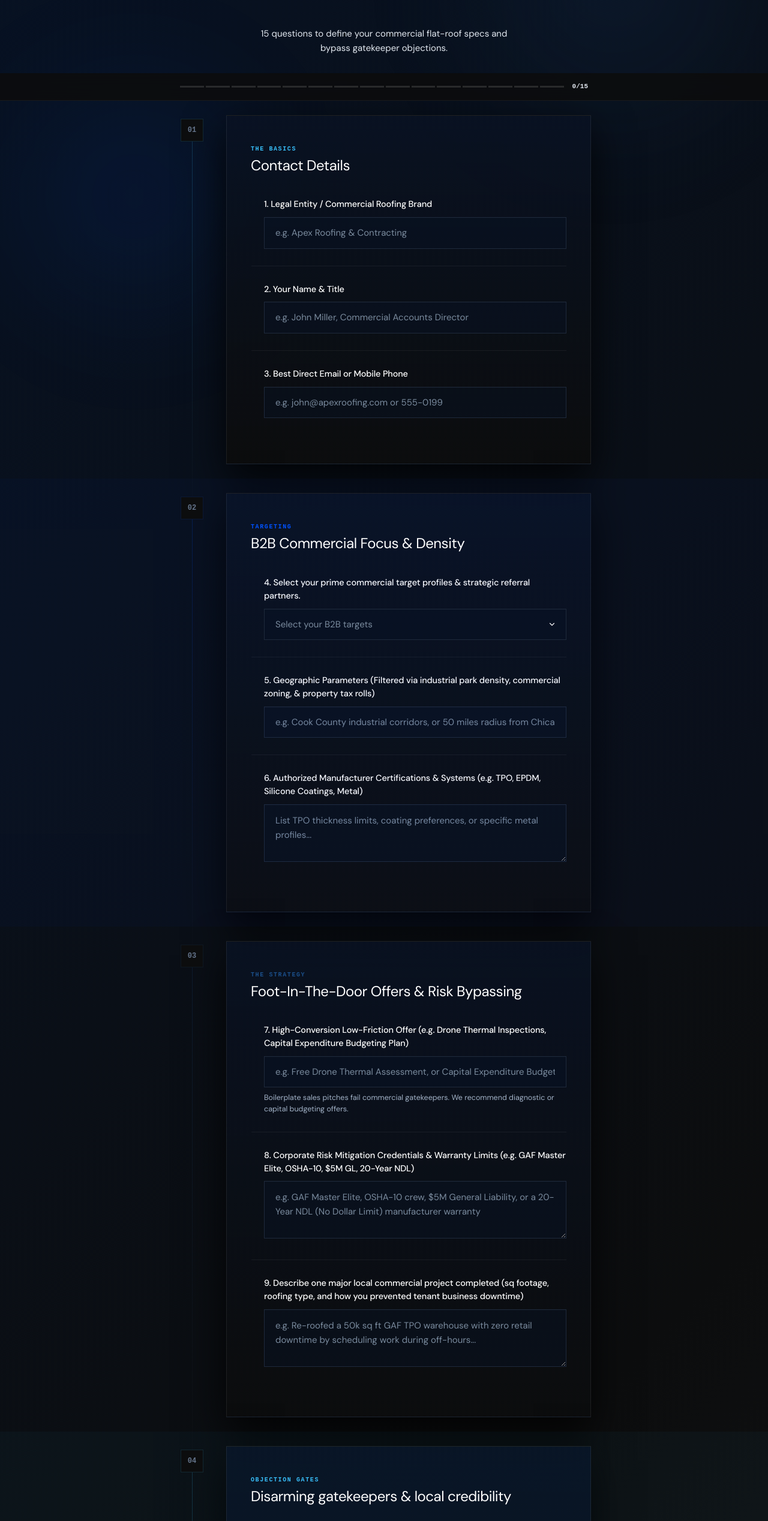
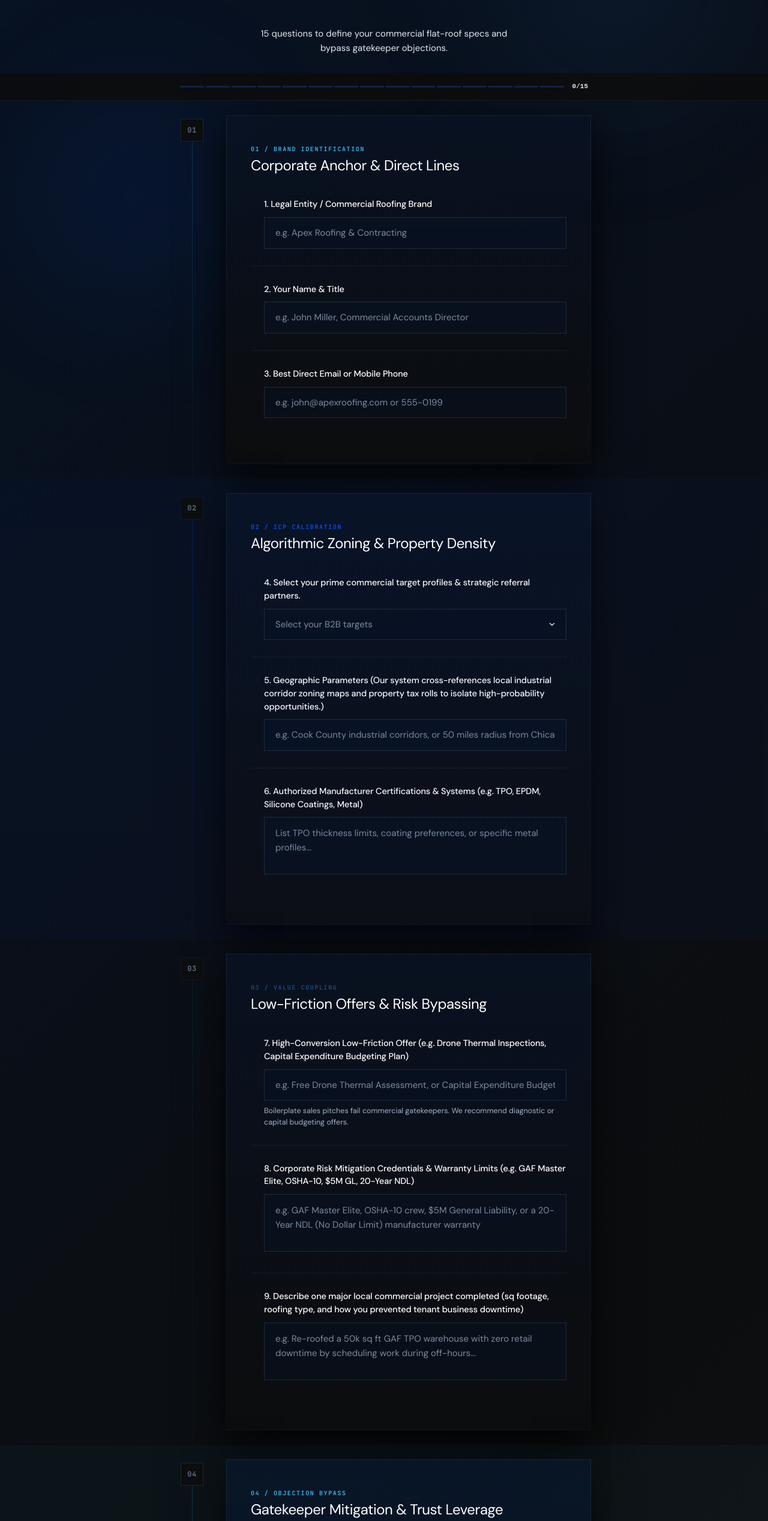
Before and after one commit to jaexochill2-code/scalesteady-engineers, a Next.js app: page /marketfit-roofing in a window 1280 px wide. Shown: the part 264-2800 px from the top of the page at 60% size. Built offline with nearby package versions, Linux system fonts and the light colour scheme; no server answers.

Commit message:
feat: final visual polish, border-image cards, disabled resize and monospace accents

```diff
--- a/src/app/marketfit-roofing/page.tsx
+++ b/src/app/marketfit-roofing/page.tsx
@@ -334,7 +334,7 @@ export default function OnboardingPage() {
       <form ref={formRef} onSubmit={handleSubmit} style={{ position: "relative", zIndex: 2 }}>
 
         {/* SECTION 1 */}
-        <Sec i={0} label="The Basics" title="Contact Details" isActive={activeSec === 0}>
+        <Sec i={0} label="01 / BRAND IDENTIFICATION" title="Corporate Anchor & Direct Lines" isActive={activeSec === 0}>
           <Field field="company_name" label="1. Legal Entity / Commercial Roofing Brand" active={act("company_name")}>
             <input className="gi" {...ip("company_name", form, handleChange, setActiveField, "e.g. Apex Roofing & Contracting")} data-active={act("company_name")} />
           </Field>
@@ -347,7 +347,7 @@ export default function OnboardingPage() {
         </Sec>
 
         {/* SECTION 2 */}
-        <Sec i={1} label="Targeting" title="B2B Commercial Focus & Density" isActive={activeSec === 1}>
+        <Sec i={1} label="02 / ICP CALIBRATION" title="Algorithmic Zoning & Property Density" isActive={activeSec === 1}>
           <Field field="primary_icp" label="4. Select your prime commercial target profiles & strategic referral partners." active={act("primary_icp")}>
             <div style={{ position: "relative" }}>
               <select className="gi gi-sel" required value={form.primary_icp}
@@ -364,7 +364,7 @@ export default function OnboardingPage() {
               </select>
             </div>
           </Field>
-          <Field field="geographic_target" label="5. Geographic Parameters (Filtered via industrial park density, commercial zoning, & property tax rolls)" active={act("geographic_target")}>
+          <Field field="geographic_target" label="5. Geographic Parameters (Our system cross-references local industrial corridor zoning maps and property tax rolls to isolate high-probability opportunities.)" active={act("geographic_target")}>
             <input className="gi" {...ip("geographic_target", form, handleChange, setActiveField, "e.g. Cook County industrial corridors, or 50 miles radius from Chicago")} data-active={act("geographic_target")} />
           </Field>
           <Field field="ideal_job_size" label="6. Authorized Manufacturer Certifications & Systems (e.g. TPO, EPDM, Silicone Coatings, Metal)" active={act("ideal_job_size")} last>
@@ -373,7 +373,7 @@ export default function OnboardingPage() {
         </Sec>
 
         {/* SECTION 3 */}
-        <Sec i={2} label="The Strategy" title="Foot-In-The-Door Offers & Risk Bypassing" isActive={activeSec === 2}>
+        <Sec i={2} label="03 / VALUE COUPLING" title="Low-Friction Offers & Risk Bypassing" isActive={activeSec === 2}>
           <Field field="intro_offer" label="7. High-Conversion Low-Friction Offer (e.g. Drone Thermal Inspections, Capital Expenditure Budgeting Plan)" active={act("intro_offer")}>
             <input className="gi" {...ip("intro_offer", form, handleChange, setActiveField, "e.g. Free Drone Thermal Assessment, or Capital Expenditure Budget Plan Estimate")} data-active={act("intro_offer")} />
             <p style={{ fontSize: "12.5px", color: C.textMuted, marginTop: "8px", lineHeight: 1.5 }}>Boilerplate sales pitches fail commercial gatekeepers. We recommend diagnostic or capital budgeting offers.</p>
@@ -387,7 +387,7 @@ export default function OnboardingPage() {
         </Sec>
 
         {/* SECTION 4 */}
-        <Sec i={3} label="Objection Gates" title="Disarming gatekeepers & local credibility" isActive={activeSec === 3}>
+        <Sec i={3} label="04 / OBJECTION BYPASS" title="Gatekeeper Mitigation & Trust Leverage" isActive={activeSec === 3}>
           <Field field="main_objection" label="10. When gatekeepers or property managers use the 'we already have a preferred roofer' defense, what secondary leverage do you offer?" active={act("main_objection")}>
             <textarea className="gi gi-ta" {...tp("main_objection", form, handleChange, setActiveField, "e.g. We provide 2-hour emergency leak response when their vendor is busy, or act as secondary competitive bids to keep primary vendors honest")} data-active={act("main_objection")} />
           </Field>
@@ -404,7 +404,7 @@ export default function OnboardingPage() {
         </Sec>
 
         {/* SECTION 5 */}
-        <Sec i={4} label="Campaign Setup" title="CRM Integration & Mailbox Sender Setup" isActive={activeSec === 4}>
+        <Sec i={4} label="05 / PIPELINE ROUTING" title="CRM Integration & Mailbox Sender Setup" isActive={activeSec === 4}>
           <div className="fg" data-active={act("routing_destination")}>
             <label className="fl" data-active={act("routing_destination")}>14. Which CRM or routing method should booked estimates route to?</label>
             <div style={{ position: "relative" }}>
@@ -595,7 +595,7 @@ const CSS = `
 .prog-pip {
   height: 3px; flex: 1;
   border-radius: 0px !important;
-  background: rgba(255,255,255,0.12);
+  background: #102240; /* Inactive track to sapphire */
   transition: all 0.4s cubic-bezier(0.16,1,0.3,1);
 }
 .prog-pip[data-done="true"] {
@@ -657,12 +657,13 @@ const CSS = `
   display: flex;
   align-items: center;
   justify-content: center;
-  font-family: monospace;
+  font-family: 'JetBrains Mono', monospace;
   font-size: 12px;
   font-weight: 600;
   color: #64748B;
   background: #0C0D0E;
   transition: all 0.3s cubic-bezier(0.16,1,0.3,1);
+  letter-spacing: 0.05em;
 }
 .sec-circle[data-active="true"] {
   color: #38BDF8;
@@ -683,6 +684,7 @@ const CSS = `
 .sec-card {
   background: linear-gradient(180deg, rgba(9, 18, 35, 0.85) 0%, rgba(12, 13, 14, 0.98) 100%);
   border: 1px solid rgba(255, 255, 255, 0.08);
+  border-image: linear-gradient(180deg, rgba(255,255,255,0.08) 0%, rgba(255,255,255,0.01) 100%) 1;
   border-radius: 0px !important;
   padding: 48px 40px;
   box-shadow: 0 24px 64px rgba(0,0,0,0.8);
@@ -694,7 +696,7 @@ const CSS = `
 }
 .sec-tag {
   display: block;
-  font-family: monospace;
+  font-family: 'JetBrains Mono', monospace;
   font-size: 10px;
   font-weight: 600;
   letter-spacing: 0.16em;
@@ -761,7 +763,7 @@ const CSS = `
   box-shadow: 0 0 0 4px rgba(56,189,248,0.15), 0 0 16px rgba(56,189,248,0.2) !important;
 }
 .gi-ta {
-  resize: vertical;
+  resize: none !important; /* Eliminate raw browser resize handle */
   min-height: 96px;
   line-height: 1.6;
 }
@@ -789,6 +791,7 @@ const CSS = `
 .gcard {
   background: linear-gradient(180deg, rgba(9, 18, 35, 0.85) 0%, rgba(12, 13, 14, 0.98) 100%);
   border: 1px solid rgba(255, 255, 255, 0.08);
+  border-image: linear-gradient(180deg, rgba(255,255,255,0.08) 0%, rgba(255,255,255,0.01) 100%) 1;
   border-radius: 0px !important;
   box-shadow: 0 24px 64px rgba(0,0,0,0.8);
 }
```
